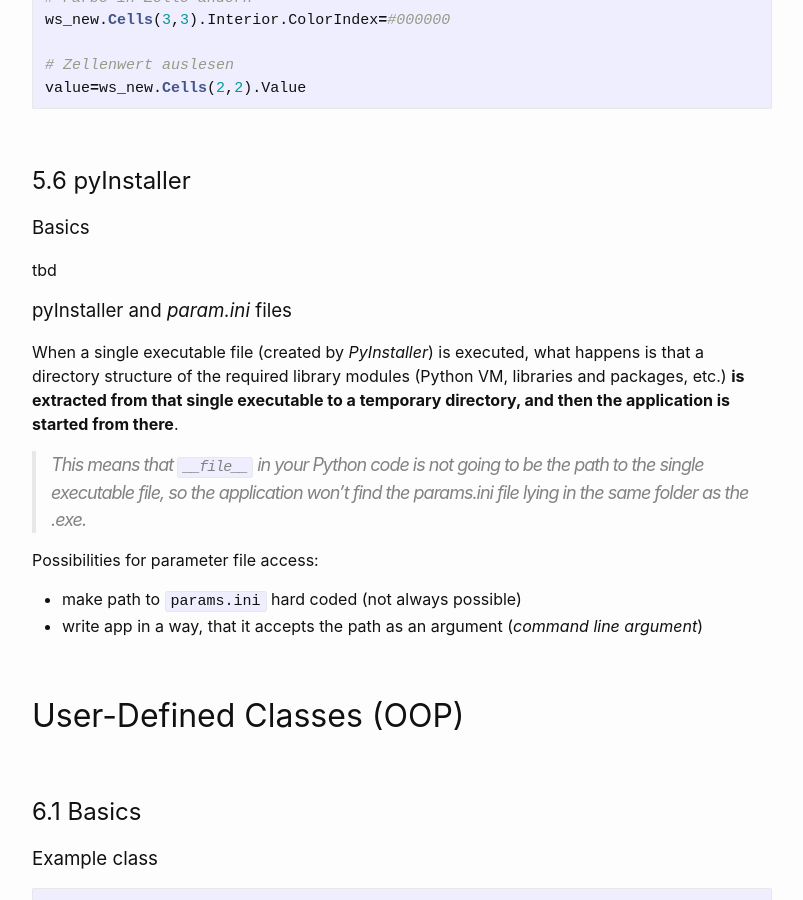
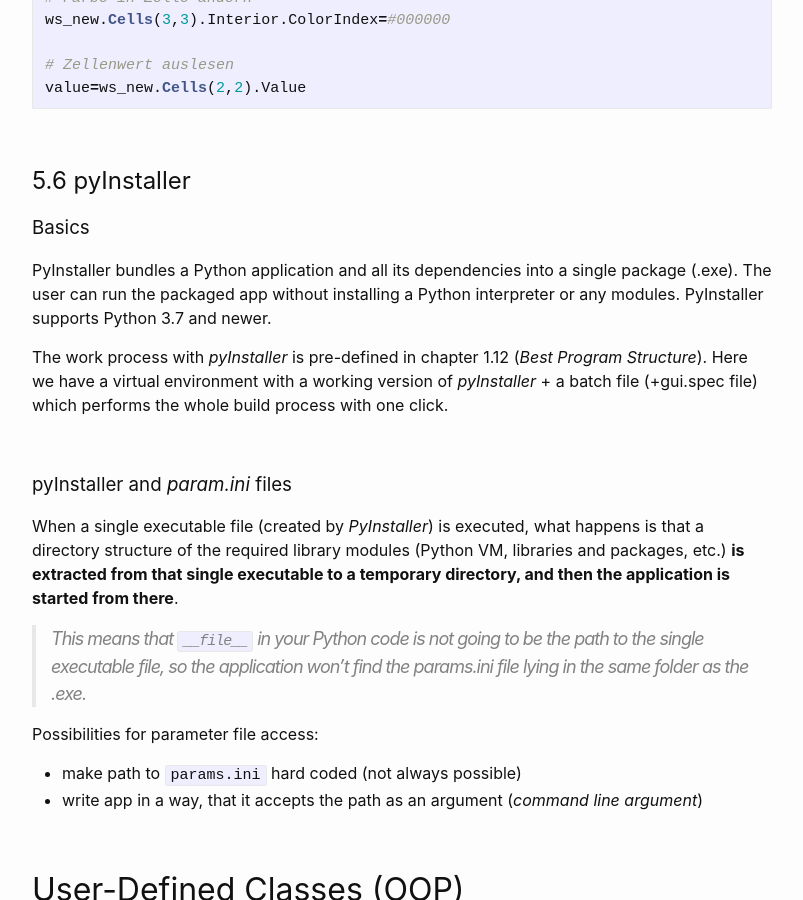
Before and after one commit to Hautaklyttn/progDocs, a Jekyll site: the page built from docs/articles/python.md, in a window 1280 px wide and 900 px high, scrolled down 35028 px. Shown: the whole window, without its empty margins (238-1041 px from the left). Built offline with Jekyll 4.4.1, drawn with Linux system fonts in a browser that asks for light colours.

Commit message:
Update python.md

```diff
--- a/docs/articles/python.md
+++ b/docs/articles/python.md
@@ -1294,7 +1294,11 @@ value=ws_new.Cells(2,2).Value
 
 ### Basics
 
-tbd
+PyInstaller bundles a Python application and all its dependencies into a single package (.exe). The user can run the packaged app without installing a Python interpreter or any modules. PyInstaller supports Python 3.7 and newer.
+
+The work process with *pyInstaller* is pre-defined in chapter 1.12 (*Best Program Structure*). Here we have a virtual environment with a working version of *pyInstaller* + a batch file (+gui.spec file) which performs the whole build process with one click.
+
+&nbsp;
 
 ### pyInstaller and *param.ini* files
 
```
